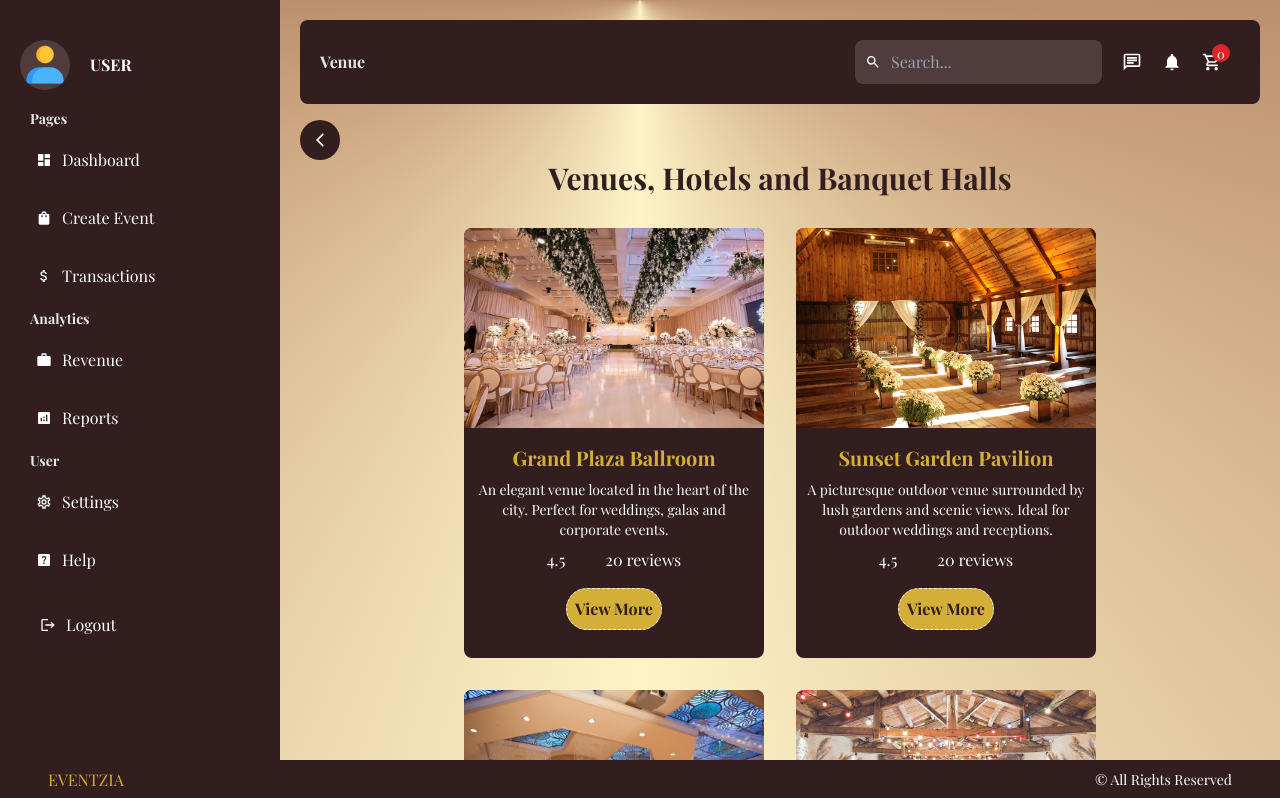
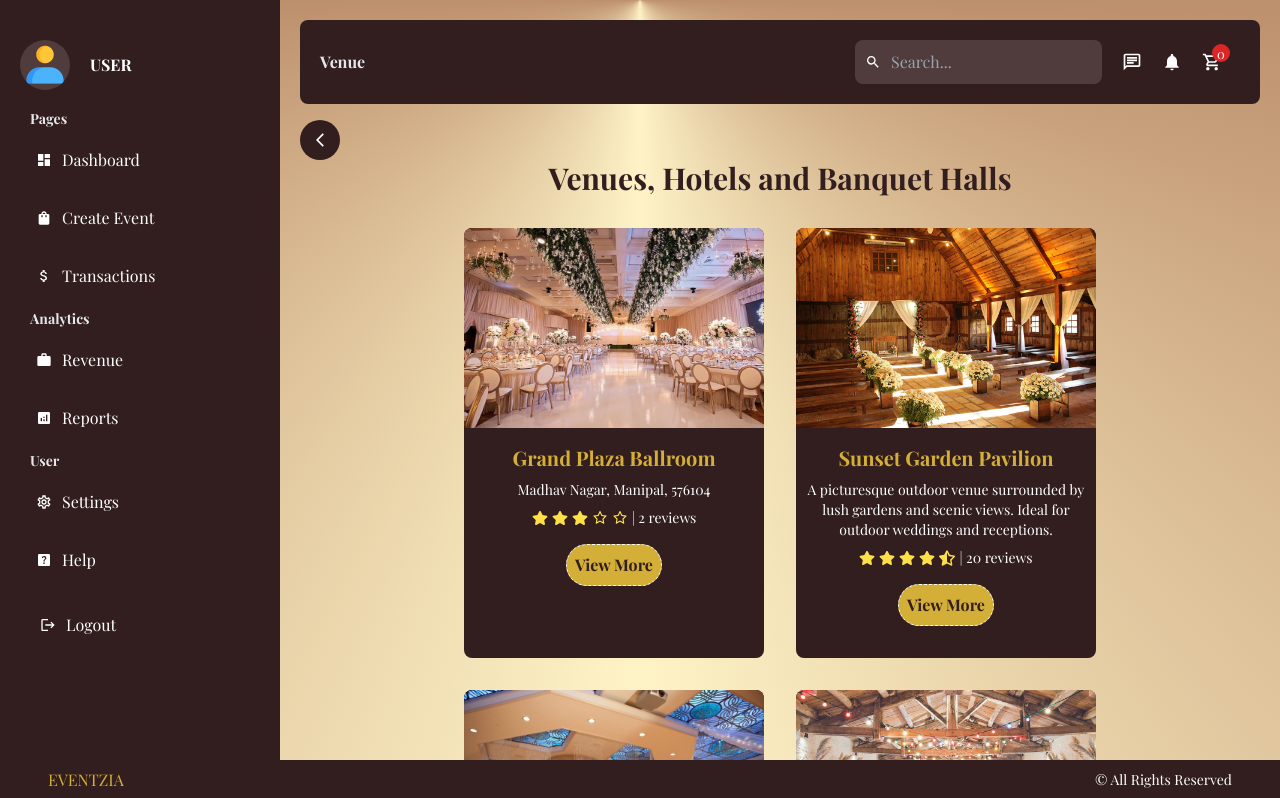
Before and after one commit to spacedust26/Eventzia, a Next.js app: page /dashboard/createEvent/add/venue in a window 1280 px wide. Shown: the top 798 px of the page. Built offline with nearby package versions, Linux system fonts and the light colour scheme; no server answers.

Commit message:
single venue page functionality

```diff
--- a/app/dashboard/createEvent/add/food/page.js
+++ b/app/dashboard/createEvent/add/food/page.js
@@ -2,6 +2,7 @@ import React from 'react'
 import Image from 'next/image'
 import { MdOutlineArrowBackIosNew } from "react-icons/md";
 import Link from 'next/link';
+import Star from '@/components/dashboard/Star';
 
 const venue = [
   {
@@ -90,8 +91,7 @@ const Venue = () => {
               <div className='text text-xl font-bold text-[#d4af37]'>{v.title}</div>
               <div className='text-center text-sm mx-2'>{v.desc}</div>
               <div className=''>
-                <span className='p-5'>{v.star}</span>
-                <span className='p-5'>{v.review} reviews</span>
+              <Star stars = {v.star} reviews = {v.review} />
               </div>
             </div>
             <button className='bg-[#d4af37] p-2 rounded-full text-[#321E1E] font-bold border-dashed border border-white'>View More</button>
--- a/app/dashboard/createEvent/add/venue/page.js
+++ b/app/dashboard/createEvent/add/venue/page.js
@@ -2,75 +2,8 @@ import React from 'react'
 import Image from 'next/image'
 import { MdOutlineArrowBackIosNew } from "react-icons/md";
 import Link from 'next/link';
-
-const venue = [
-  {
-    img: '/category/venue/img1.jpg',
-    title: 'Grand Plaza Ballroom',
-    desc: 'An elegant venue located in the heart of the city. Perfect for weddings, galas and corporate events.',
-    star: '4.5',
-    review: '20',
-    viewmore: '/',
-  },
-
-  {
-    img: '/category/venue/img2.jpg',
-    title: 'Sunset Garden Pavilion',
-    desc: 'A picturesque outdoor venue surrounded by lush gardens and scenic views. Ideal for outdoor weddings and receptions.',
-    star: '4.5',
-    review: '20',
-    viewmore: '/',
-  },
-
-  {
-    img: '/category/venue/img3.jpg',
-    title: 'Text & Tunes Venue',
-    desc: '123 Melody Street, Harmonyville, Cityville',
-    star: '4.5',
-    review: '20',
-    viewmore: '/',
-  },
-  {
-    img: '/category/venue/img4.jpg',
-    title: 'The Artisanal Loft',
-    desc: '456 Canvas Avenue, Creativity Corner, Townsville',
-    star: '4.5',
-    review: '20',
-    viewmore: '/',
-  },
-  {
-    img: '/category/venue/img5.jpeg',
-    title: 'The Playful Pavilion',
-    desc: '789 Imagination Lane, Wonderland Plaza, Dreamland',
-    star: '4.5',
-    review: '20',
-    viewmore: '/',
-  },
-  {
-    img: '/category/venue/img6.jpg',
-    title: 'Elegant Eats Banquet Hall',
-    desc: '234 Gourmet Avenue, Culinary Center, Foodtown',
-    star: '4.5',
-    review: '20',
-    viewmore: '/',
-  },
-  {
-    img: '/category/venue/img7.jpg',
-    title: 'Serenity Gardens Event Space',
-    desc: '567 Tranquil Terrace, Zen City, Peaceville',
-    star: '4.5',
-    review: '20',
-    viewmore: '/',
-  },
-  {
-    img: '/category/venue/img8.jpg',
-    title: 'The Crystal Palace',
-    desc: '101 Diamond Avenue, Gemstone Plaza, Sparkle City',
-    star: '4.5',
-    review: '20',
-    viewmore: '/',
-  },
-]
+import Star from '@/components/dashboard/Star';
+import venue from '@/assets/venue.json'
 
 const Venue = () => {
   return (
@@ -88,13 +21,16 @@ const Venue = () => {
               </div>
               <div className="flex flex-col items-center justify-center gap-2">
                 <div className='text text-xl font-bold text-[#d4af37]'>{v.title}</div>
-              <div className='text-center text-sm mx-2'>{v.desc}</div>
+                <div className='text-center text-sm mx-2'>{v.address}</div>
                 <div className=''>
-                <span className='p-5'>{v.star}</span>
-                <span className='p-5'>{v.review} reviews</span>
+                  <Star stars={v.star} reviews={v.review} />
+                  {/* <span className='p-5'>{v.star}</span>
+                <span className='p-5'>{v.review} reviews</span> */}
                 </div>
               </div>
-            <button className='bg-[#d4af37] p-2 rounded-full text-[#321E1E] font-bold border-dashed border border-white'>View More</button>
+              <Link href={v.viewmore}>
+                <button className='bg-[#d4af37] p-2 rounded-full text-[#321E1E] font-bold border-dashed border border-white hover:bg-[#9f8738]'>View More</button>
+              </Link>
             </div>
           ))}
         </div>
--- a/app/login/page.js
+++ b/app/login/page.js
@@ -2,7 +2,7 @@ import { getServerSession } from "next-auth";
 import {redirect} from "next/navigation"
 import { authOptions } from "../api/auth/[...nextauth]/route";
 import React from 'react'
-import LoginForm from "@/components/loginForm";
+import LoginForm from "@/components/LoginForm"
 
 const loginPage = async () => {
   const session = await getServerSession(authOptions);
--- /dev/null
+++ b/assets/venue.json
@@ -0,0 +1,84 @@
+[
+  {
+    "img": "/category/venue/img1.jpg",
+    "title": "Grand Plaza Ballroom",
+    "address": "Madhav Nagar, Manipal, 576104",
+    "contact":"+91 123456789",
+    "email":"grandplazaballroom@gmail.com",
+    "star": "3",
+    "review": "2",
+    "viewmore": "/dashboard/createEvent/add/venue/Grand_Plaza_Ballroom",
+    "about": "Grand Plaza Ballroom is a premier restaurant and event venue renowned for its elegant ambiance and versatile space. Perfect for any occasion, from weddings and corporate events to private parties and galas, the ballroom offers exquisite dining options tailored to your needs. With a focus on exceptional service and attention to detail, the professional staff ensures a seamless and memorable experience. The sophisticated décor, combined with state-of-the-art facilities, creates an ideal setting for both intimate gatherings and grand celebrations. Located in a prime area, Grand Plaza Ballroom promises an unforgettable event, leaving guests with lasting impressions.",
+    "seating": 1500,
+    "timings": ["9:00am to 3:00pm", "6:00pm to 10:00pm"],
+    "since": "2010",
+    "rooms available": 70,
+    "avgprice": "450000 (prices may vary)",
+    "cancellation": "No Refund",
+    "specifications": ["Electricity Backup", "Wifi", "Spa", "Air Conditioned", "Restaurant", "Vallet Parking", "Bar", "Bridal Room", "Conference Center", "Parking"]
+  },
+  {
+    "img": "/category/venue/img2.jpg",
+    "title": "Sunset Garden Pavilion",
+    "address": "A picturesque outdoor venue surrounded by lush gardens and scenic views. Ideal for outdoor weddings and receptions.",
+    "star": "4.5",
+    "review": "20",
+    "viewmore": "/dashboard/createEvent/add/venue/Sunset_Garden_Pavilion",
+    "about": "Grand Plaza Ballroom is a premier restaurant and event venue renowned for its elegant ambiance and versatile space. Perfect for any occasion, from weddings and corporate events to private parties and galas, the ballroom offers exquisite dining options tailored to your needs. With a focus on exceptional service and attention to detail, the professional staff ensures a seamless and memorable experience. The sophisticated décor, combined with state-of-the-art facilities, creates an ideal setting for both intimate gatherings and grand celebrations. Located in a prime area, Grand Plaza Ballroom promises an unforgettable event, leaving guests with lasting impressions.",
+    "seating": 5000,
+    "since": "2010",
+    "rooms available": 70,
+    "avgprice": "450000 (prices may vary)",
+    "payment": "50% advance booking",
+    "cancellation": "No Refund",
+    "specifications": ["Electricity Backup", "Wifi", "Spa", "Air Conditioned", "Restaurant", "Vallet Parking", "Bar", "Bridal Room", "Conference Center", "Parking"]
+  },
+  {
+    "img": "/category/venue/img3.jpg",
+    "title": "Text & Tunes Venue",
+    "address": "123 Melody Street, Harmonyville, Cityville",
+    "star": "4",
+    "review": "20",
+    "viewmore": "/"
+  },
+  {
+    "img": "/category/venue/img4.jpg",
+    "title": "The Artisanal Loft",
+    "address": "456 Canvas Avenue, Creativity Corner, Townsville",
+    "star": "3.5",
+    "review": "20",
+    "viewmore": "/"
+  },
+  {
+    "img": "/category/venue/img5.jpeg",
+    "title": "The Playful Pavilion",
+    "address": "789 Imagination Lane, Wonderland Plaza, Dreamland",
+    "star": "3",
+    "review": "20",
+    "viewmore": "/"
+  },
+  {
+    "img": "/category/venue/img6.jpg",
+    "title": "Elegant Eats Banquet Hall",
+    "address": "234 Gourmet Avenue, Culinary Center, Foodtown",
+    "star": "2",
+    "review": "20",
+    "viewmore": "/"
+  },
+  {
+    "img": "/category/venue/img7.jpg",
+    "title": "Serenity Gardens Event Space",
+    "address": "567 Tranquil Terrace, Zen City, Peaceville",
+    "star": "1",
+    "review": "20",
+    "viewmore": "/"
+  },
+  {
+    "img": "/category/venue/img8.jpg",
+    "title": "The Crystal Palace",
+    "address": "101 Diamond Avenue, Gemstone Plaza, Sparkle City",
+    "star": "0",
+    "review": "20",
+    "viewmore": "/"
+  }
+]
--- a/components/dashboard/Footer.js
+++ b/components/dashboard/Footer.js
@@ -2,7 +2,7 @@ import React from 'react'
 
 const Footer = () => {
   return (
-    <div className='container flex items-center justify-between mt-[30px] bg-[#321E1E] text-white px-12 py-2 bottom-0 fixed left-0 w-full'>
+    <div className='container flex items-center justify-between mt-[30px] bg-[#321E1E] text-white px-12 py-2 bottom-0 fixed left-0 right-0 w-full'>
       <div className="logo"><span className='text-[#d4af37]'>EVENTZIA</span></div>
       <div className="text text-sm">&copy; All Rights Reserved</div>
     </div>
--- a/components/dashboard/Navbar.js
+++ b/components/dashboard/Navbar.js
@@ -8,7 +8,7 @@ const Navbar = () => {
   const pathname = usePathname();
   return (
     <div className='container p-[20px] rounded-lg bg-[#321E1E] flex items-center justify-between text-white'>
-      <div className="title text-gray-200 font-bold capitalize">{pathname.split("/").pop()}</div>
+      <div className="title text-gray-200 font-bold capitalize">{pathname.split("/").pop().replaceAll("_"," ")}</div>
       <div className="menu flex items-center gap-[20px]">
         <div className="search flex items-center gap-[10px] bg-[#503C3C] p-[10px] rounded-lg">
           <MdSearch />
--- /dev/null
+++ b/components/dashboard/Star.js
@@ -0,0 +1,23 @@
+import React from 'react'
+import { FaStar, FaStarHalfAlt } from 'react-icons/fa';
+import { AiOutlineStar } from "react-icons/ai";
+
+
+const Star = ({ stars, reviews }) => {
+  const ratingStar = Array.from({ length: 5 }, (elem, index) => {
+    let number = index + 0.5;
+    return <span key={index}>
+      {
+        stars >= index + 1 ? <FaStar className='icon text-yellow-300' /> : stars >= number ? <FaStarHalfAlt className='icon text-yellow-300' /> : <AiOutlineStar className='icon text-yellow-300' />
+      }
+    </span>
+  })
+  return (
+      <div className='icon-style flex gap-1 items-center justify-center'>
+        {ratingStar}
+        <p className='text-sm'>| {reviews} reviews</p>
+      </div>
+  )
+}
+
+export default Star
```
Also changed, not shown: app/dashboard/createEvent/add/venue/[venue]/page.js (added, +43 -0 lines). Lines whose indentation alone changed are shown as unchanged.
